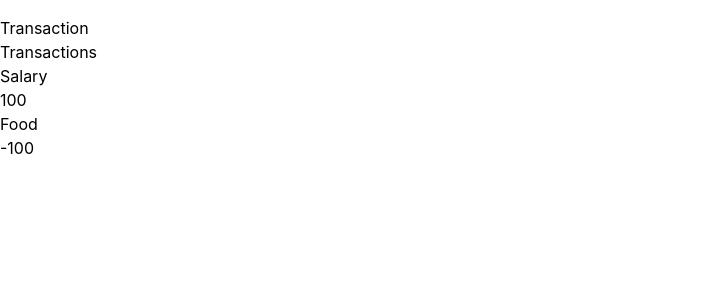
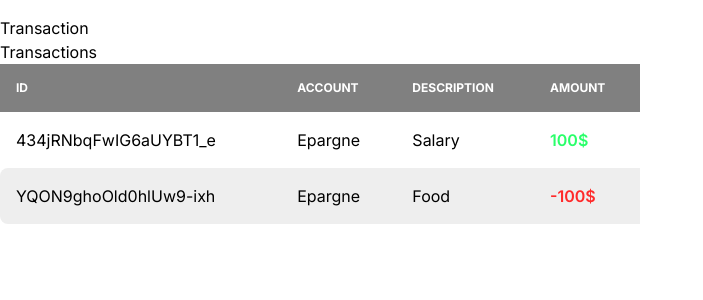
Before and after one commit to MatteoGauthier/staffy-bank, a React (Vite) app: page /dashboard in a window 1280 px wide. Shown: the top 300 px of the page, without its empty margins (0-703 px from the left). Built offline with nearby package versions, Linux system fonts and the light colour scheme.

Commit message:
Adding transactions history + improvment

```diff
--- /dev/null
+++ b/src/assets/AccountCreation.css
@@ -0,0 +1,20 @@
+.account-creation-app {
+	display: flex;
+	flex-direction: column;
+	align-items: center;
+	justify-content: center;
+}
+
+.account-creation-wrapper {
+	max-width: 600px;
+	width: 100%;
+}
+
+.account-creation-wrapper h1 {
+	font-size: 24px;
+	font-weight: 700;
+}
+.creation-input-wrapper {
+  display: flex;
+  flex-direction: column;
+}
--- a/src/assets/Main.css
+++ b/src/assets/Main.css
@@ -1,4 +1,8 @@
 @import url("https://fonts.googleapis.com/css2?family=Inter:wght@100;200;300;400;500;600;700;800;900&display=swap");
+
+body {
+	font-family: "Inter", sans-serif;
+}
 
 .Titre {
 	font-family: "ThunderLC", ThunderLC;
@@ -154,7 +158,7 @@
 	padding: 11px 40px;
 	color: white;
 
-	background: #FF3867;
+	background: #ff3867;
 	font-family: Inter;
 	font-style: normal;
 	font-weight: bold;
@@ -164,7 +168,7 @@
 }
 
 .bgRed {
-	background: #FFEEF2;
+	background: #ffeef2;
 	/* height: 100%; */
 	width: 250px;
 	height: 434px;
@@ -176,7 +180,7 @@
 	justify-content: space-between;
 }
 
-.redCard{
+.redCard {
 	/* width: 100%; */
 	position: absolute;
 	inset: 0;
@@ -185,7 +189,7 @@
 	left: 10px;
 }
 
-.greenCard{
+.greenCard {
 	/* width: 100%; */
 	position: absolute;
 	inset: 0;
@@ -195,7 +199,7 @@
 }
 
 .bgGreen {
-	background: #E2FFF1;
+	background: #e2fff1;
 	/* height: 100%; */
 	width: 250px;
 	height: 434px;
@@ -212,7 +216,7 @@
 	padding: 11px 40px;
 	color: white;
 
-	background: #00EF7E;
+	background: #00ef7e;
 	font-family: Inter;
 	font-style: normal;
 	font-weight: bold;
--- /dev/null
+++ b/src/components/Dashboard/Transactions.css
@@ -0,0 +1,65 @@
+.transactions-card {
+  max-width: 50%;
+}
+
+.transactions-table {
+	display: table;
+	text-align: left;
+	position: relative;
+	width: 100%;
+	border-collapse: collapse;
+	text-indent: 0;
+	border-color: inherit;
+}
+
+.transactions-table thead {
+  color: white;
+}
+
+.transactions-table tbody tr:nth-child(2n) td,
+.transactions-table tbody tr:nth-child(2n) th {
+	background-color: #eee;
+}
+.transactions-table tbody tr td:first-child,
+.transactions-table tbody tr th:first-child {
+	border-top-left-radius: 0.5rem;
+	border-bottom-left-radius: 0.5rem;
+}
+.transactions-table th:first-child {
+	position: sticky;
+	position: -webkit-sticky;
+	left: 0;
+	z-index: 10;
+}
+.transactions-table tbody td,
+.transactions-table tbody th {
+	background-color: white;
+}
+.transactions-table td,
+.transactions-table th {
+	padding: 1rem;
+	vertical-align: middle;
+	white-space: nowrap;
+}
+
+.transactions-table tfoot td,
+.transactions-table tfoot th,
+.transactions-table thead td,
+.transactions-table thead th {
+	background-color: grey;
+	font-weight: 700;
+	font-size: 0.75rem;
+	line-height: 1rem;
+	text-transform: uppercase;
+}
+
+.amount {
+  font-weight: 600;
+}
+
+.amount-green {
+  color: #2aff6a;
+}
+.amount-red {
+  color: #ff2a2a;
+}
--- a/src/components/Dashboard/Transactions.jsx
+++ b/src/components/Dashboard/Transactions.jsx
@@ -1,17 +1,38 @@
 import React from "react"
+import "./Transactions.css"
+import { defaultAccounts } from "../../mock/data"
+
+function getAccountName(accountId) {
+	const account = defaultAccounts.find((account) => account.id === accountId)
+	return account ? account.name : ""
+}
 
 function Transactions({ transactions }) {
 	return (
-		<div>
+		<div className="transactions-card">
 			<h3>Transactions</h3>
-			<div>
-				{transactions.map((transaction) => (
-					<div key={transaction.id}>
-						<p>{transaction.description}</p>
-						<p>{transaction.amount}</p>
-					</div>
-				))}
-			</div>
+			<table className="transactions-table">
+				<thead>
+					<tr>
+						<th>id</th>
+						<th>account</th>
+						<th>description</th>
+						<th>amount</th>
+					</tr>
+				</thead>
+				<tbody>
+					{transactions.map((transaction) => (
+						<tr key={transaction.id}>
+							<td>{transaction.id}</td>
+							<td>{getAccountName(transaction.account)}</td>
+							<td>{transaction.description}</td>
+							<td className={`${transaction.type == "credit" ? "amount-green" : "amount-red"} amount`}>
+								{transaction.amount}$
+							</td>
+						</tr>
+					))}
+				</tbody>
+			</table>
 		</div>
 	)
 }
--- /dev/null
+++ b/src/components/Dashboard/TransferBox.jsx
@@ -0,0 +1,14 @@
+import React from 'react'
+import useLocalState from '../../hooks/useLocalState'
+
+function TransferBox() {
+  const [accounts, setAccounts] = useLocalState(null, "accounts")
+
+  return (
+    <div className="transfer-box">
+
+    </div>
+  )
+}
+
+export default TransferBox
--- a/src/hooks/useLocalState.js
+++ b/src/hooks/useLocalState.js
@@ -1,8 +1,9 @@
-import React from 'react';
+import React from "react"
 
 export default function useLocalState(defaultValue, key) {
 	const [value, setValue] = React.useState(() => {
 		const stickyValue = window.localStorage.getItem(key)
+
 		return stickyValue !== null ? JSON.parse(stickyValue) : defaultValue
 	})
 	React.useEffect(() => {
--- a/src/main.jsx
+++ b/src/main.jsx
@@ -7,12 +7,14 @@ import App from "./routes/App"
 import "./assets/Main.css"
 import "./assets/fonts.css"
 import "@unocss/reset/tailwind.css"
+import AccountCreation from "./routes/account-creation"
 
 ReactDOM.render(
 	<React.StrictMode>
 		<BrowserRouter>
 			<Routes>
 				<Route path="/" element={<App />} />
+				<Route path="inscription" element={<AccountCreation />} />
 				<Route path="dashboard" element={<Dashboard />} />
 			</Routes>
 		</BrowserRouter>
--- /dev/null
+++ b/src/routes/account-creation.jsx
@@ -0,0 +1,36 @@
+import React from "react"
+import "../assets/AccountCreation.css"
+
+function AccountCreation() {
+	return (
+		<div className="account-creation-app">
+			<div className="account-creation-wrapper">
+				<h1>Créer votre compte STAFFY BANK</h1>
+				<p>
+					A travers une suite d'étape vous allez créer votre compte STAFFY BANK en remplissant des informations
+					personnelles et bancaires.
+				</p>
+
+				<div className="creation-input-wrapper">
+					<label htmlFor="first_name">Votre prénom</label>
+					<input type="text" name="first_name" />
+				</div>
+				<div className="creation-input-wrapper">
+					<label htmlFor="surname">Votre nom de famille</label>
+					<input type="text" name="surname" />
+				</div>
+				<div className="creation-input-wrapper">
+					<label htmlFor="phone">Votre numéro de téléphone</label>
+					<input type="tel" name="phone" />
+				</div>
+				<div className="creation-input-wrapper">
+					<label htmlFor="postal">Votre code postale</label>
+					<input type="text" name="postal" />
+				</div>
+				<button type="submit">Créer mon compte</button>
+			</div>
+		</div>
+	)
+}
+
+export default AccountCreation
--- a/src/routes/dashboard.jsx
+++ b/src/routes/dashboard.jsx
@@ -1,4 +1,5 @@
 import Transactions from "../components/Dashboard/Transactions"
+import TransferBox from "../components/Dashboard/TransferBox"
 import useLocalState from "../hooks/useLocalState"
 import { defaultAccounts, defaultTransactions } from "../mock/data"
 
@@ -10,6 +11,7 @@ export default function Dashboard() {
 		<main style={{ padding: "1rem 0" }}>
 			<h2>Transaction</h2>
 			<Transactions transactions={transactions} />
+      <TransferBox/>
 		</main>
 	)
 }
```
